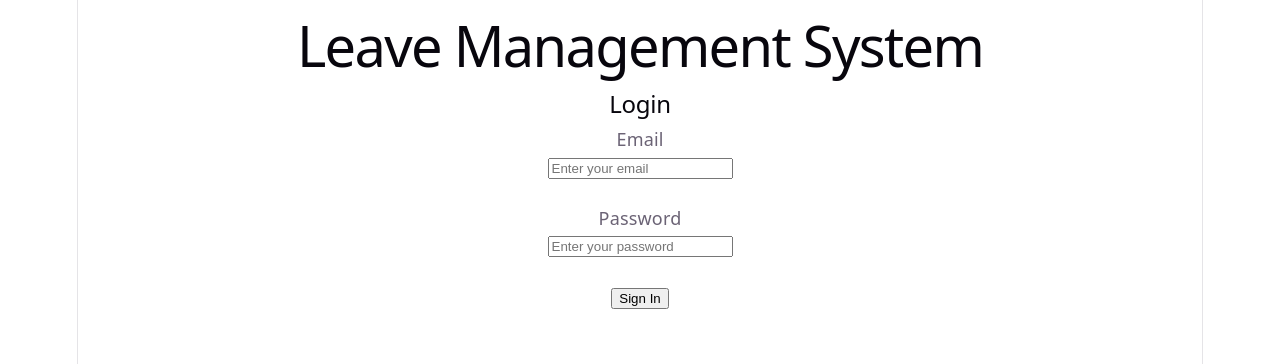
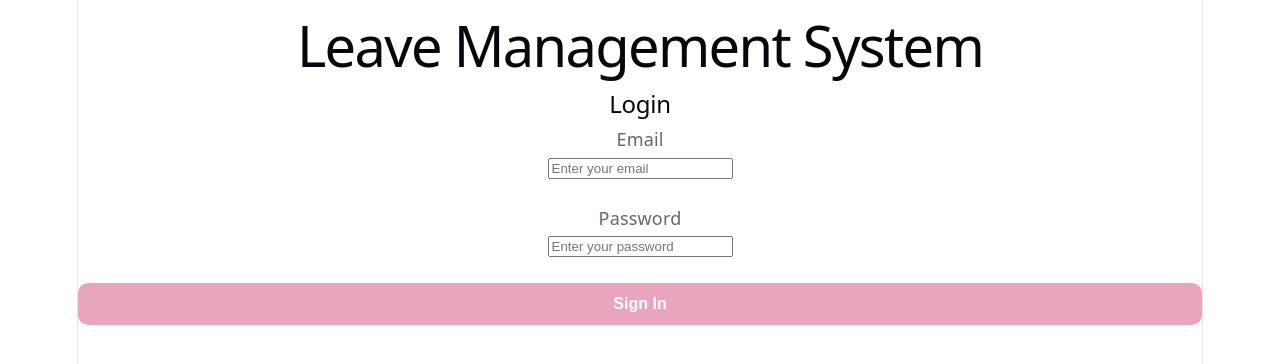
Before and after one commit to nyikolwethu/leave-management-system, a React app in the folder frontend/: page / in a window 1280 px wide. Shown: the top 364 px of the page. Built offline with nearby package versions, Linux system fonts and the light colour scheme; the HTML template or start-up script is replaced by a standard one.

Commit message:
feat: add reusable Button component

```diff
--- /dev/null
+++ b/frontend/Button.css
@@ -0,0 +1,16 @@
+.primary-button {
+  width: 100%;
+  padding: 12px;
+  border: none;
+  border-radius: 10px;
+  background-color: #E8A5BD;
+  color: white;
+  font-size: 16px;
+  font-weight: 600;
+  cursor: pointer;
+  transition: 0.3s;
+}
+
+.primary-button:hover {
+  opacity: 0.9;
+}
--- /dev/null
+++ b/frontend/Button.jsx
@@ -0,0 +1,15 @@
+import "./Button.css";
+
+function Button({ text, type = "button", onClick }) {
+  return (
+    <button
+      className="primary-button"
+      type={type}
+      onClick={onClick}
+    >
+      {text}
+    </button>
+  );
+}
+
+export default Button;
--- /dev/null
+++ b/frontend/src/components/Button/Button.css
@@ -0,0 +1,15 @@
+.primary-button {
+  width: 100%;
+  padding: 12px;
+  border: none;
+  border-radius: 10px;
+  background-color: #E8A5BD;
+  color: white;
+  font-size: 16px;
+  font-weight: 600;
+  cursor: pointer;
+}
+
+.primary-button:hover {
+  opacity: 0.9;
+}
--- /dev/null
+++ b/frontend/src/components/Button/Button.jsx
@@ -0,0 +1,15 @@
+import "./Button.css";
+
+function Button({ text, type = "button", onClick }) {
+  return (
+    <button
+      className="primary-button"
+      type={type}
+      onClick={onClick}
+    >
+      {text}
+    </button>
+  );
+}
+
+export default Button;
--- a/frontend/src/pages/Login.jsx
+++ b/frontend/src/pages/Login.jsx
@@ -1,3 +1,5 @@
+import Button from "../components/Button/Button";
+
 function Login() {
   return (
     <div>
@@ -22,7 +24,7 @@ function Login() {
 
         <br />
 
-        <button type="submit">Sign In</button>
+      <Button text="Sign In" type="submit" />
       </form>
     </div>
   );
```
